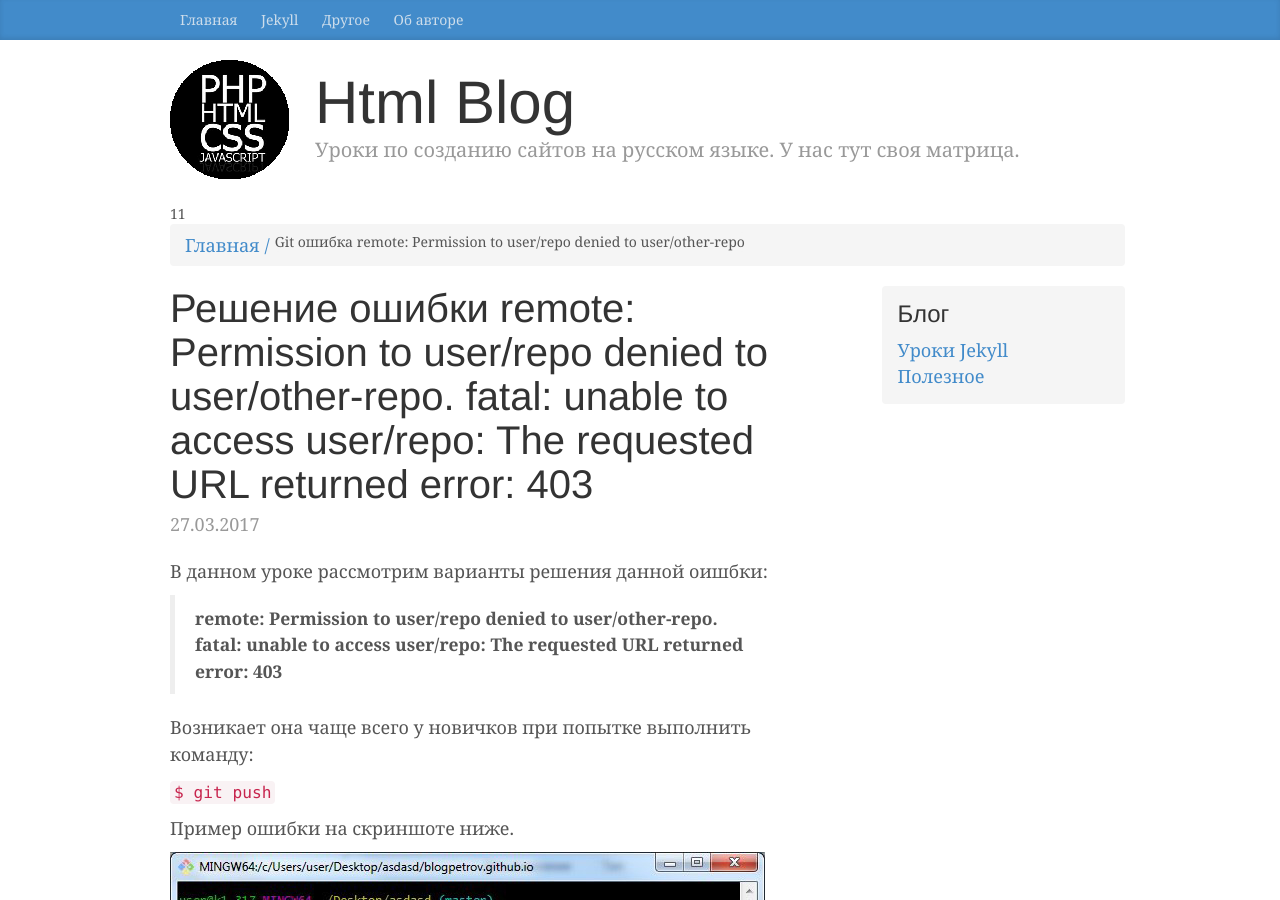
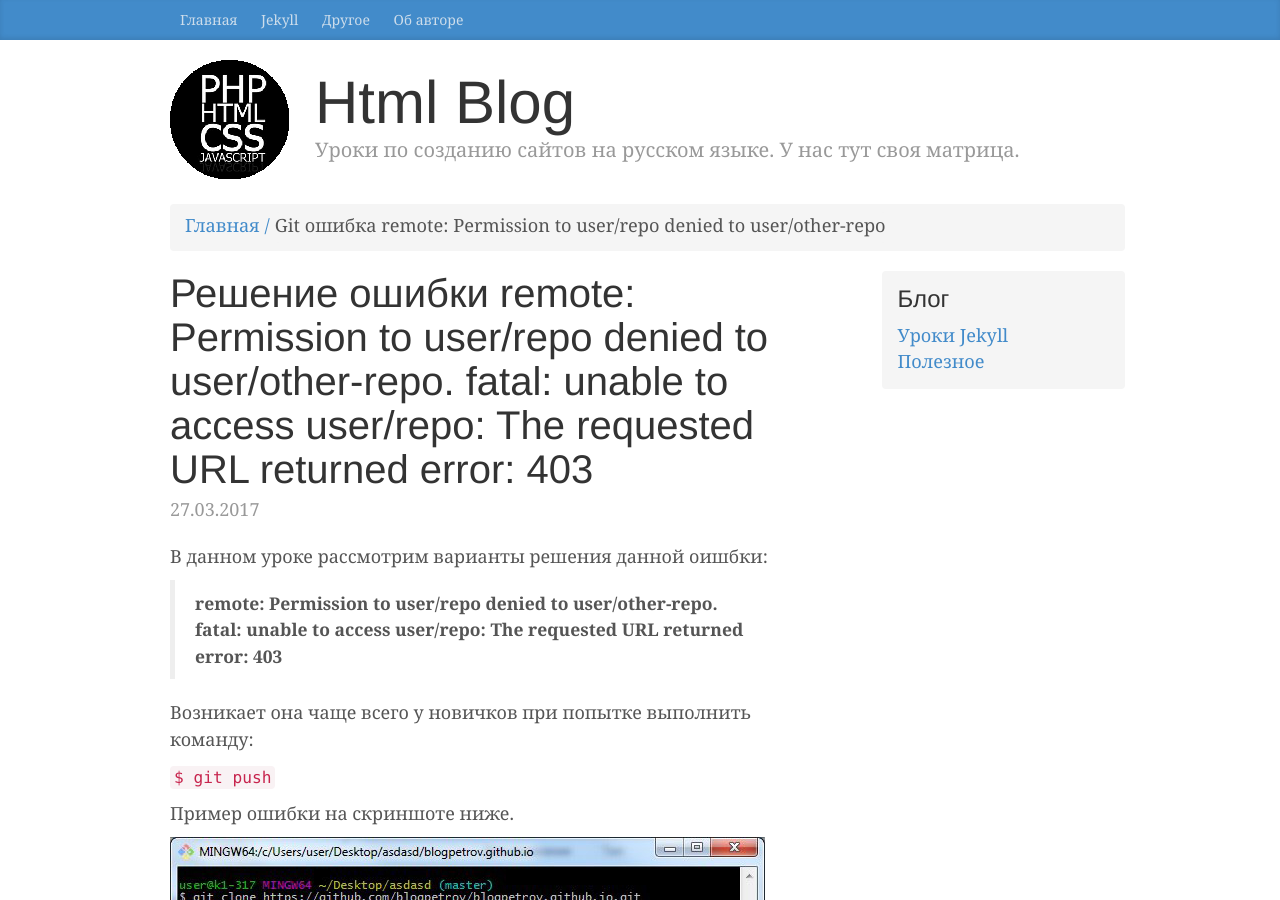
Before and after one commit to htmlblog/htmlblog.github.io, a Jekyll site: the page built from _posts/2017-03-27-permission-to-denied-to-git-error-403.md, in a window 1280 px wide and 900 px high. Built offline with Jekyll 4.4.1, drawn with Linux system fonts in a browser that asks for light colours; comment, search, counter and statistics services are not loaded.

Commit message:
Update nav-breadcrumbs.html

```diff
--- a/_includes/nav-breadcrumbs.html
+++ b/_includes/nav-breadcrumbs.html
@@ -1,6 +1,6 @@
 {% capture url %}{% if page.language%}{{ page.url | remove: "/" | remove: page.language }}{% else %}{{ page.url | remove: "/" }}{% endif %}{% endcapture %}
 {% if url.size > 0 %}
-  11<nav class="breadcrumbs hidden-sm-down">
+  <nav class="breadcrumbs hidden-sm-down">
 
     <a class="breadcrumb-item" href={{ "/" | prepend: site.baseurl | prepend: site.url }}>Главная</a>
 
@@ -12,7 +12,7 @@
       {% endif %}
 
       <li itemprop="itemListElement" itemscope itemtype="http://schema.org/ListItem">
-           <span itemprop="name">{{ page.title }}</span>
+           <span class="breadcrumb-item" itemprop="name">{{ page.title }}</span>
       </li>
 
     </ol>
```
